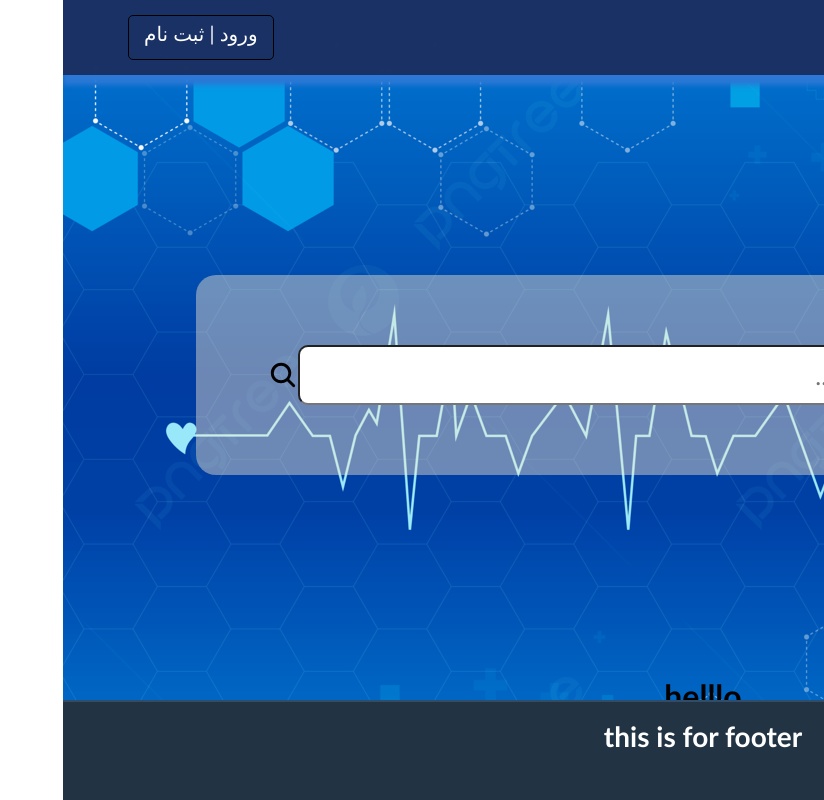
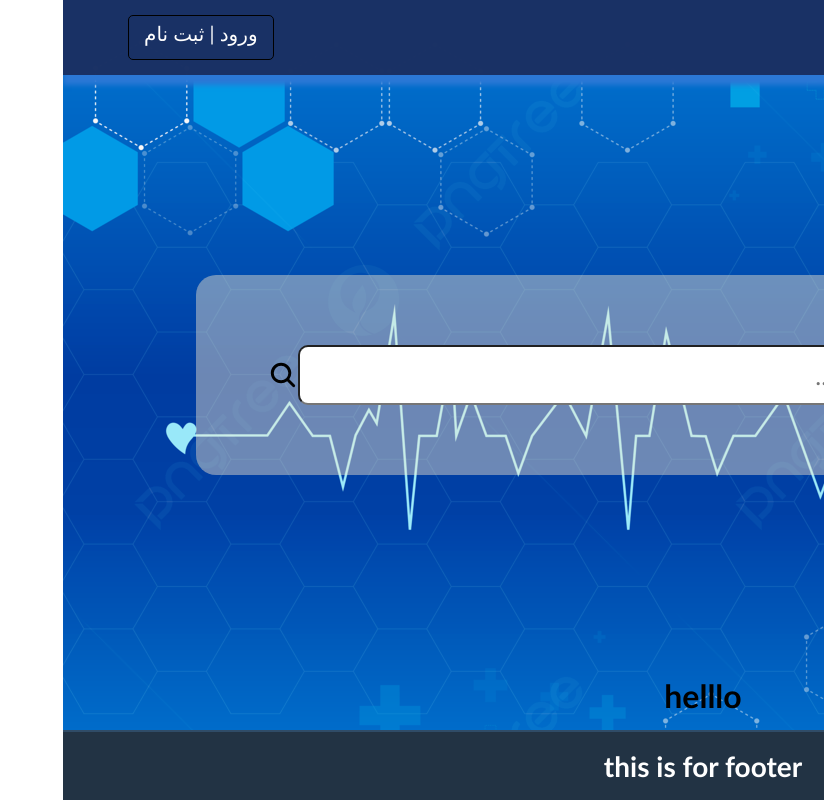
Before and after one commit to FARTASH-421/ProjectSE_1403, a React (Vite) app in the folder front-end/: page / in a window 1280 px wide. Shown: the whole page, without its empty margins (456-1280 px from the left). Built offline with nearby package versions, Linux system fonts and the light colour scheme.

Commit message:
debug and add somethings

```diff
--- a/front-end/src/HomePage/footer.css
+++ b/front-end/src/HomePage/footer.css
@@ -8,7 +8,7 @@ footer {
     right: 0;
     text-align: center;
     z-index: 999;
-    height: 100px;
+    height: 70px;
     box-shadow: 0px 2px rgba(53, 85, 116, 0.758)  inset;
 }
 
```
